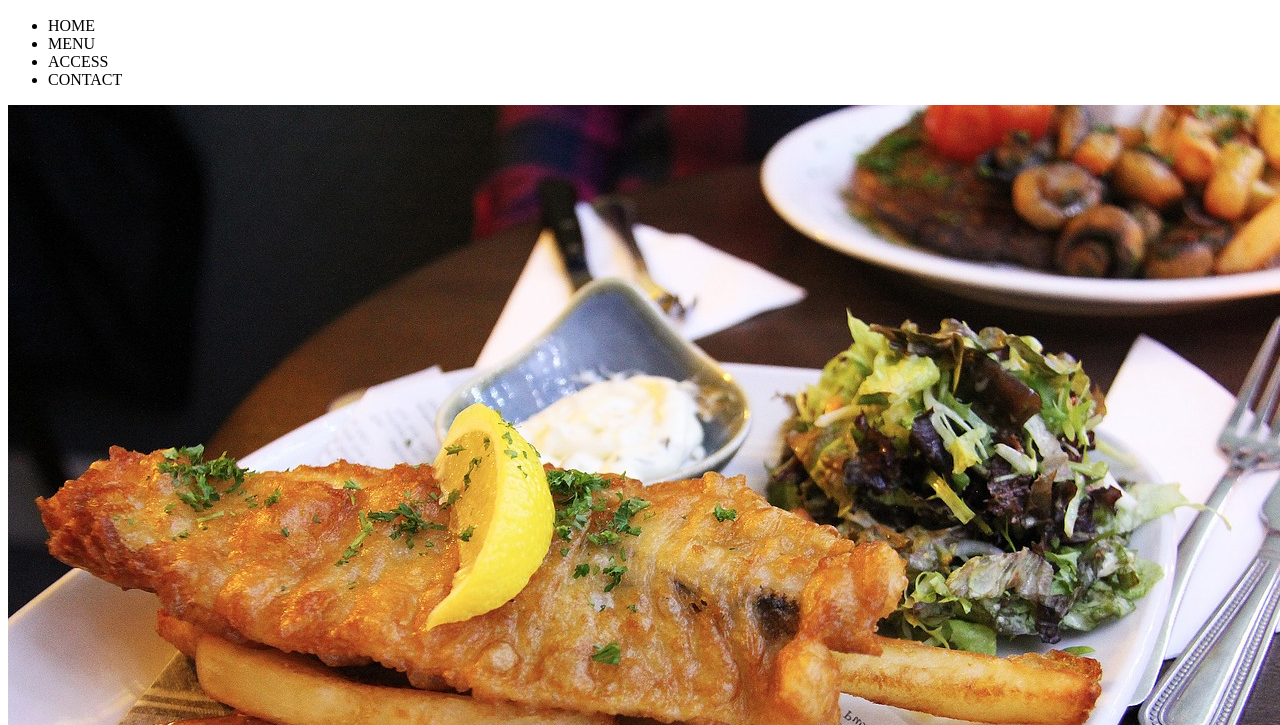
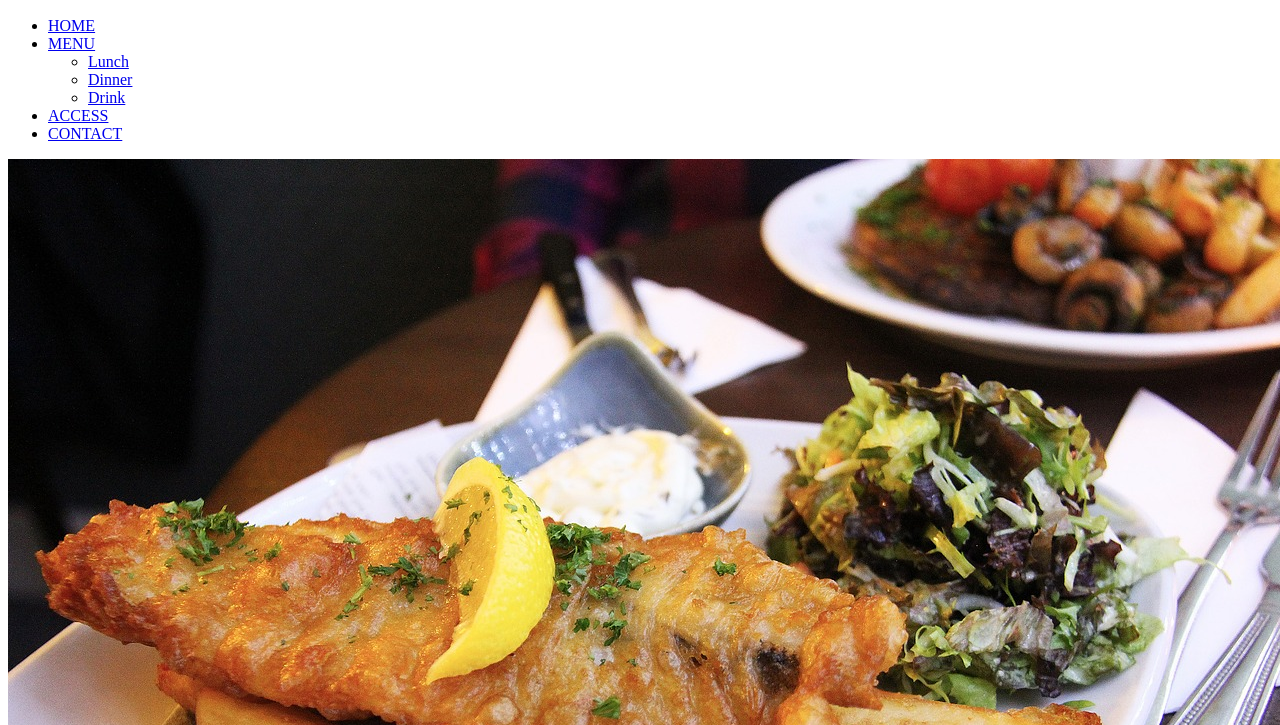
Before and after one commit to suusan11/website-exercise-1, a plain HTML site: page index.html in a window 1280 px wide. Shown: the part 75-800 px from the top of the page. Drawn offline with Linux system fonts and the light colour scheme.

Commit message:
modified header

```diff
--- a/index.html
+++ b/index.html
@@ -11,18 +11,26 @@
 	<img class="icon" src="img/cutlery-cross-couple-of-fork-and-spoon.png" alt="">
 	<nav class="header-nav">
 		<ul>
-			<li>HOME</li>
-			<li>MENU</li>
-			<li>ACCESS</li>
-			<li>CONTACT</li>
+			<li><a href="#">HOME</a></li>
+			<li><a href="#">MENU</a>
+				<ul>
+					<li><a href="#">Lunch</a></li>
+					<li><a href="#">Dinner</a></li>
+					<li><a href="#">Drink</a></li>
+				</ul>
+			</li>
+			<li><a href="#">ACCESS</a></li>
+			<li><a href="#">CONTACT</a></li>
 		</ul>
 	</nav>
 </header>
 
 <div class="wrapper">
 <section>
-	<img src="img/fish-and-chip-3039746_1280.jpg" alt="top-img">
-	<h1>Welcome to British cuisine restaurant</h1>
+	<div class="top-img">
+		<img src="img/fish-and-chip-3039746_1280.jpg" alt="top-img">
+		<h1>Welcome to British cuisine restaurant</h1>
+	</div>
 </section>
 </div>
 
```
